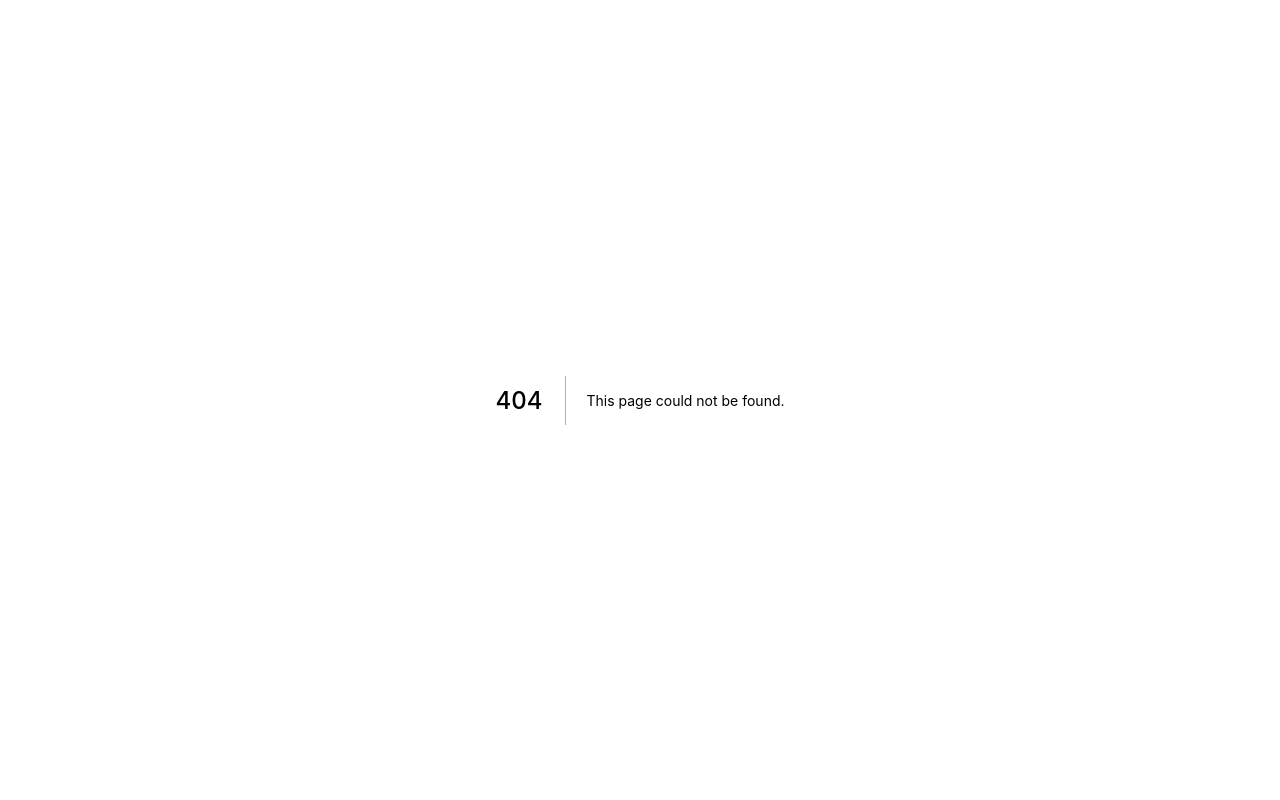
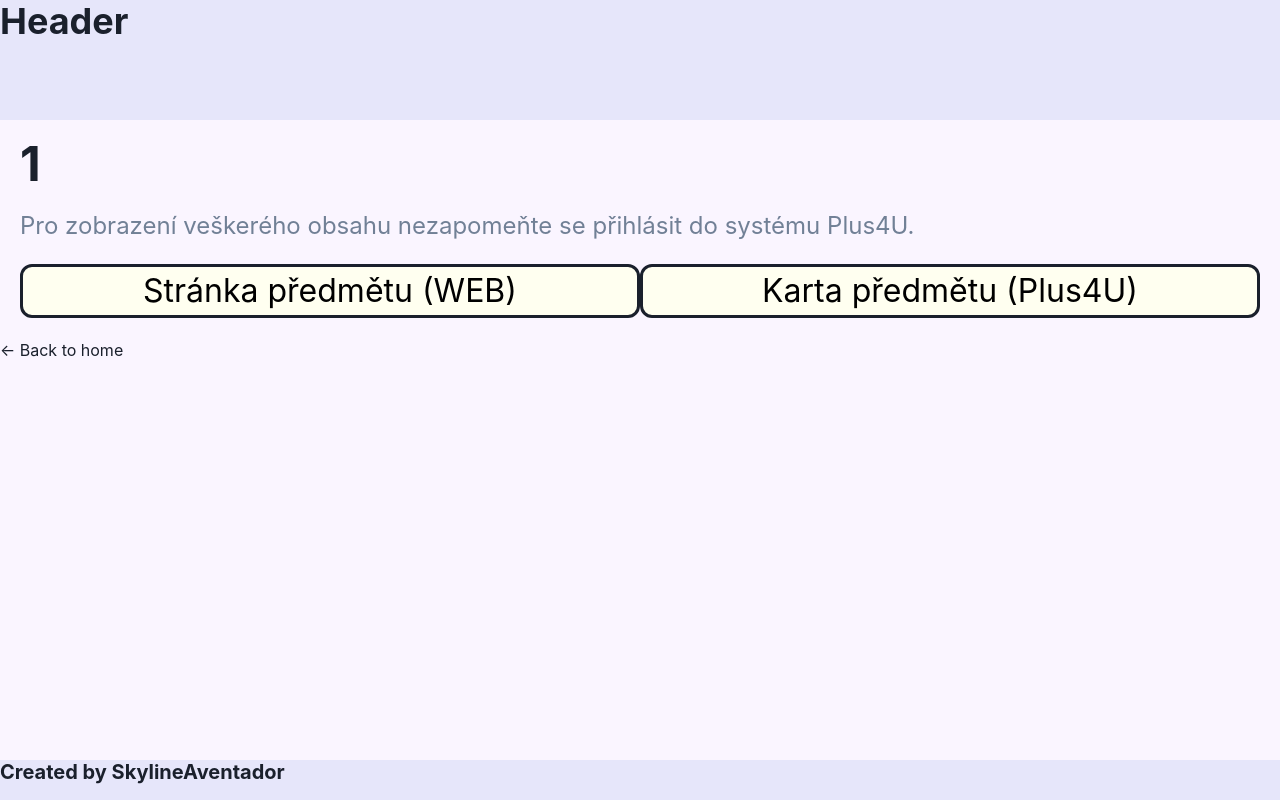
Before and after one commit to SkylineAventador/uun-signpost, a Next.js app: page /course/1 in a window 1280 px wide. Before the commit this address had no page. Built offline with nearby package versions, Linux system fonts and the light colour scheme.

Commit message:
Courses tree structure completed. Made nexjs dyn. paths for each course. Data are being loaded from json file.

```diff
--- a/components/layout.js
+++ b/components/layout.js
@@ -1,6 +1,6 @@
 import Head from 'next/head'
-import Link from 'next/link'
-import {Box, Flex, Heading, Spacer} from "@chakra-ui/react";
+import NextLink from 'next/link'
+import {Box, Flex, Heading, Link, Spacer} from "@chakra-ui/react";
 
 export const siteTitle = 'Unicorn University signpost'
 
@@ -26,13 +26,15 @@ export default function Layout({ children, home }) {
             {children}
             {!home && (
                 <Box>
-                    <Link href="/">
+                    <NextLink href="/">
                         <a>← Back to home</a>
-                    </Link>
+                    </NextLink>
                 </Box>
             )}
             <Spacer/>
-            <Heading size={"xl"} minH={"10vh"} bg={"lavender"}>Footer</Heading>
+            <Heading size={"md"} minH={"5vh"} bg={"lavender"}>
+              <Link href={"https://linktr.ee/skylineaventador"} isExternal>Created by SkylineAventador</Link>
+            </Heading>
         </Flex>
     )
 }
--- a/courses/1_winter.json
+++ b/courses/1_winter.json
@@ -3,18 +3,18 @@
     "id": 1,
     "name": "Architektura cloudovych aplikaci",
     "semester": 2,
-    "link": "/courses/architektura-cloudovych-aplikaci"
+    "link": "/course/architektura-cloudovych-aplikaci"
   },
   {
     "id": 2,
     "name": "Matematicka analyza",
     "semester": 2,
-    "link": "/courses/matematicka-analyza"
+    "link": "/course/matematicka-analyza"
   },
   {
     "id": 3,
     "name": "Testovaci predmet",
     "semester": 1,
-    "link": "/courses/testovaci-predmet"
+    "link": "/course/testovaci-predmet"
   }
 ]
--- a/lib/courses.js
+++ b/lib/courses.js
@@ -18,7 +18,7 @@ export function getSortedCoursesData() {
 
         // Combine the data with the id
         return {
-            courses
+            ...courses.data
         }
     })
     // Sort posts by name
@@ -68,10 +68,11 @@ export function getAllCoursesIds() {
 }
 
 export async function getCourseData(id) {
-    const fullPath = path.join(coursesDirectory, `${id}.json`)
+    const fullPath = path.join(coursesDirectory, '1_winter.json');
     const fileContents = fs.readFileSync(fullPath, 'utf8')
 
     const jsonData = JSON.parse(fileContents)
+
     return {
         id,
         ...jsonData.data
--- /dev/null
+++ b/pages/course/[id]/index.js
@@ -0,0 +1,29 @@
+import {Box, Heading, SimpleGrid, Text} from "@chakra-ui/react";
+import Head from "next/head";
+import CourseBox from "../../../components/courseBox";
+import Layout from "../../../components/layout";
+import {useRouter} from "next/router";
+
+export default function CoursePage({CourseData}) {
+  const router = useRouter();
+  const {id} = router.query;
+
+  return (
+    <Layout>
+      <Box p={5}>
+        <Head>
+          <title>{id}</title>
+          <meta name="description" content="Generated by create next app"/>
+          <link rel="icon" href="/public/favicon.ico"/>
+        </Head>
+        <Heading size={"2xl"} mb={5}>{id}</Heading>
+        <Text fontSize={"2xl"} color={"gray.500"} mb={5}>Pro zobrazení veškerého obsahu nezapomeňte se přihlásit do
+          systému Plus4U.</Text>
+        <SimpleGrid columns={2}>
+          <CourseBox name={"Stránka předmětu (WEB)"} link={""}/>
+          <CourseBox name={"Karta předmětu (Plus4U)"} link={"/"}/>
+        </SimpleGrid>
+      </Box>
+    </Layout>
+  );
+}
--- a/pages/coursesPage.js
+++ b/pages/courses_list.js
@@ -15,7 +15,7 @@ export async function getStaticProps() {
   }
 }
 
-export default function CoursesPage({Courses}) {
+export default function Courses_list({Courses}) {
   return (
     <Layout>
       <Box p={5}>
@@ -26,7 +26,7 @@ export default function CoursesPage({Courses}) {
         </Head>
         <VStack spacing={4} align={"stretch"}>
           {
-            Courses.coursesData.map(course=>(<CourseBox name={course.name} link={"/"}/>))
+            Courses.coursesData.map(course => (<CourseBox name={course.name} link={course.link}/>))
           }
         </VStack>
       </Box>
--- a/pages/study_years.js
+++ b/pages/study_years.js
@@ -13,7 +13,7 @@ export default function StudyYears() {
           <link rel="icon" href="/favicon.ico"/>
         </Head>
         <SimpleGrid columns={2} autoRows={"minmax(250px, 1fr)"} spacing="40px">
-          <CourseBox name={"1. ročník"} link={"/coursesPage"}/>
+          <CourseBox name={"1. ročník"} link={"/courses_list"}/>
           <CourseBox name={"2. ročník"} link={"/"}/>
           <CourseBox name={"3. ročník"} link={"/"}/>
           <CourseBox name={"4. ročník"} link={"/"}/>
```
Also changed, not shown: pages/index.js (+3 -18 lines).
